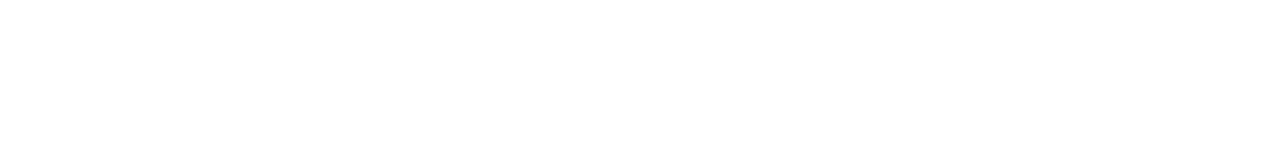
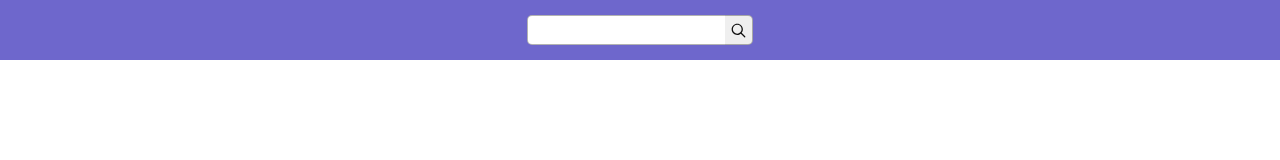
Before and after one commit to chertoha/goit-advancedjs-hw-04, a website built with Vite: page src/index.html in a window 1280 px wide. Built offline with nearby package versions, Linux system fonts and the light colour scheme.

Commit message:
base styles

```diff
--- /dev/null
+++ b/src/css/header.css
@@ -0,0 +1,6 @@
+.header {
+  padding: 15px;
+  background-color: rgb(110, 103, 204);
+  display: flex;
+  justify-content: center;
+}
--- a/src/css/reset.css
+++ b/src/css/reset.css
@@ -33,3 +33,8 @@ img {
   max-width: 100%;
   height: auto;
 }
+
+body {
+  margin: 0;
+  padding: 0;
+}
--- /dev/null
+++ b/src/css/search.css
@@ -0,0 +1,42 @@
+.search {
+  height: 30px;
+  margin: 0 auto;
+  display: flex;
+  align-items: center;
+}
+
+.search__field {
+  height: 100%;
+  padding: 5px 10px;
+
+  background-color: #ffffff;
+  border: 1px solid rgba(0, 0, 0, 0.3);
+  border-right: none;
+  border-top-left-radius: 5px;
+  border-bottom-left-radius: 5px;
+}
+
+.search__field:focus,
+.search__field:focus-visible,
+.search__field:focus ~ .search__submit-btn,
+.search__field:focus-visible ~ .search__submit-btn {
+  outline: 2px solid rgb(134, 167, 147);
+}
+
+.search__submit-btn {
+  height: 100%;
+  border: 1px solid rgba(0, 0, 0, 0.3);
+  border-top-right-radius: 5px;
+  border-bottom-right-radius: 5px;
+  border-left: none;
+
+  transition: background-color 250ms ease-in-out;
+
+  display: flex;
+  align-items: center;
+  justify-content: center;
+}
+
+.search__submit-btn:hover {
+  background-color: rgb(175, 174, 178);
+}
--- a/src/css/styles.css
+++ b/src/css/styles.css
@@ -1,10 +1,6 @@
-/**
-  |============================
-  | include css partials with
-  | default @import url()
-  |============================
-*/
 @import url('./reset.css');
+@import url('./header.css');
+@import url('./search.css');
 
 :root {
   font-family: Inter, Avenir, Helvetica, Arial, sans-serif;
@@ -21,3 +17,7 @@
   -moz-osx-font-smoothing: grayscale;
   -webkit-text-size-adjust: 100%;
 }
+
+* {
+  box-sizing: border-box;
+}
--- a/src/index.html
+++ b/src/index.html
@@ -13,6 +13,21 @@
     <!-- Loads the specified .html file -->
     <!-- <load ="partials/vite-promo.html" /> -->
 
+    <header class="header">
+      <form class="search">
+        <input class="search__field" type="text" name="search" />
+        <button class="search__submit-btn" type="submit" aria-label="Search">
+          <img
+            class="search__icon"
+            src="./img/search.svg"
+            alt="Search"
+            width="15"
+            height="15"
+          />
+        </button>
+      </form>
+    </header>
+
     <script type="module" src="/main.js"></script>
   </body>
 </html>
```
Also changed, not shown: src/img/search.svg (added).
